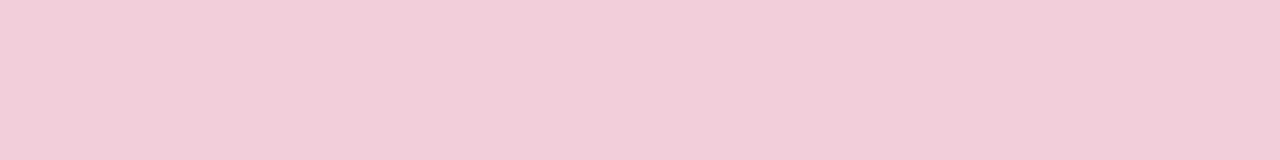
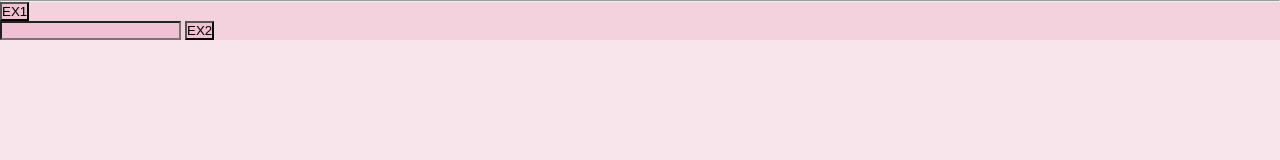
Before and after one commit to mclaraop/front-end-SENAI, a plain HTML site: page atividade3-javascript/index.html in a window 1280 px wide. Drawn offline with Linux system fonts and the light colour scheme.

Commit message:
atualização da atividade
atualização do codigo da atividade

```diff
--- a/atividade3-javascript/index.html
+++ b/atividade3-javascript/index.html
@@ -11,7 +11,14 @@
 </head>
 <body>
 
+    <hr>
+    <button onclick="ex1()" type="button">EX1</button>
+    <br>
+    <input type="number" id="inputEx2">
+    <button onclick="ex2()" type="button">EX2</button>
 
+    <div id="respostaEx1"></div>
+    <div id="respostaEx2"></div>
     <script src="scripts/script.js"></script>
 
 </body>
--- a/atividade3-javascript/scripts/script.js
+++ b/atividade3-javascript/scripts/script.js
@@ -1,3 +1,28 @@
-function listaLivros(){
+// 1 - Faça uma listagem de 6 filmes de sua escolha com array e faça eles serem impressos no html
 
+function ex1(){
+    var filmes = ['O impossível', 'Meu porto seguro', 'É assim que acaba', 'A nova Cinderela']
+
+    filmes.forEach(listaFilme => {
+        document.querySelector("#respostaEx1").innerHTML += `
+        <p> ${listaFilme} </p>
+        `
+    });
 }
+
+// 2 - Fazer a tabuada com repetições recebendo os valores pelos inputs
+
+function ex2(){
+    let numero = Number (document.getElementById("inputEx2").value)
+
+    let contador = 0
+    while(contador <= 10){
+
+        contador++
+        let calculo = numero * contador
+
+        document.getElementById("respostaEx2").innerHTML += `
+            <p> ${numero} x ${contador} = ${calculo} </p>
+        `
+    }
+}
--- a/atividade3-javascript/styles/index.css
+++ b/atividade3-javascript/styles/index.css
@@ -1,5 +1,5 @@
 *{
     margin: 0%;
     padding: 0%;
-    background-color: rgba(216, 112, 147, 0.342);
+    background-color: rgba(224, 139, 168, 0.219);
 }
```
